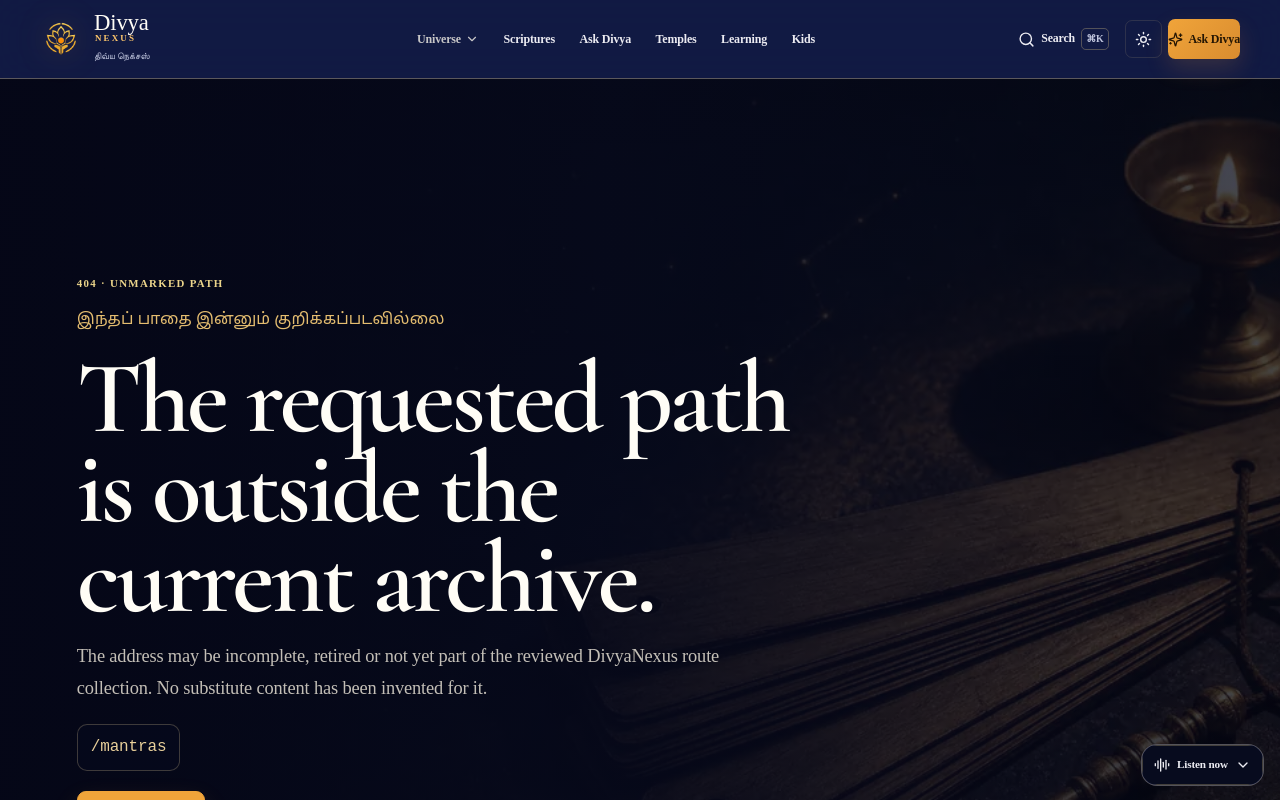
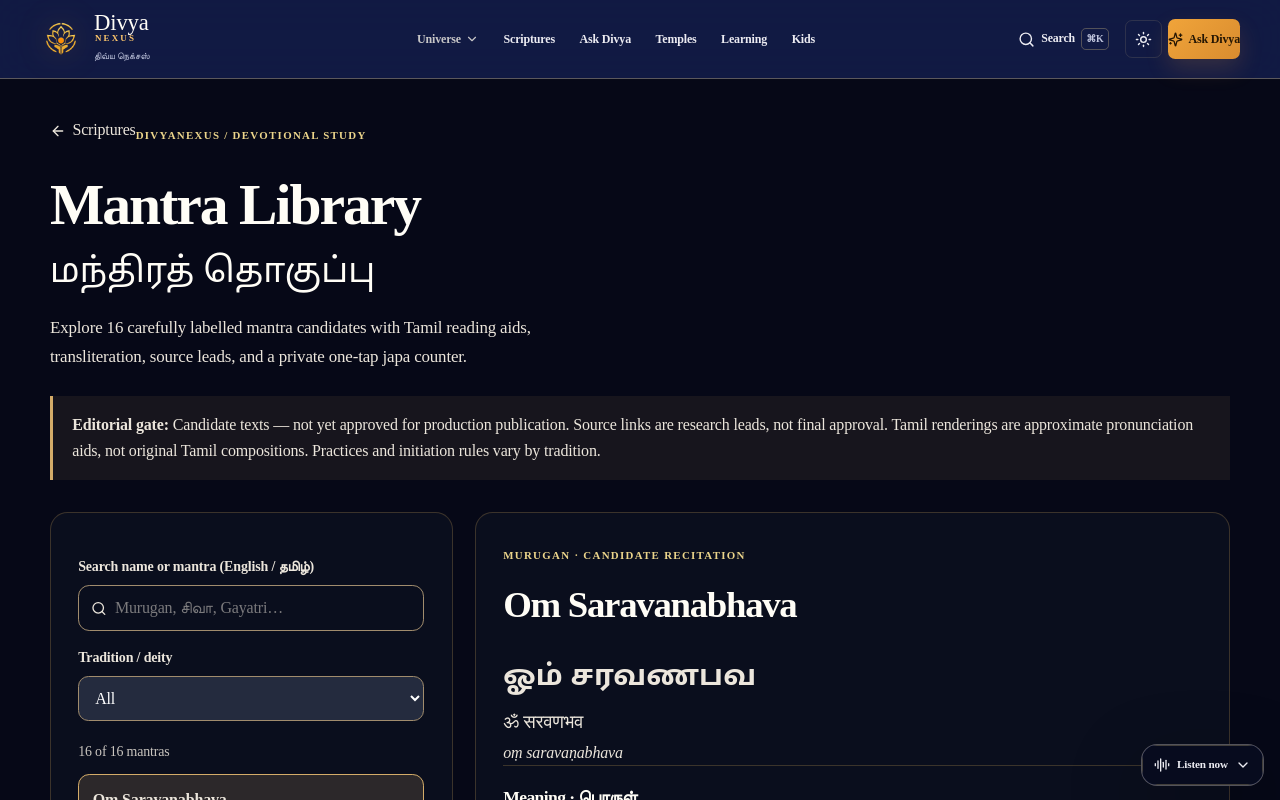
Before and after one commit to ssakthivel02/DivyaNexus, a React (Vite) app in the folder client/: page /mantras in a window 1280 px wide. Shown: the top 800 px of the page. Built offline with nearby package versions, Linux system fonts and the light colour scheme.

Commit message:
feat(mantras): register candidate library route

```diff
--- a/client/src/App.tsx
+++ b/client/src/App.tsx
@@ -31,6 +31,7 @@ const Home = lazy(() => import("@/pages/Home"));
 const KnowledgeNexus = lazy(() => import("@/pages/KnowledgeNexus"));
 const LegalPage = lazy(() => import("@/pages/LegalPage"));
 const Library = lazy(() => import("@/pages/Library"));
+const Mantras = lazy(() => import("@/pages/Mantras"));
 const NotFound = lazy(() => import("@/pages/NotFound"));
 const ScriptureReader = lazy(() => import("@/pages/ScriptureReader"));
 const SearchPage = lazy(() => import("@/pages/SearchPage"));
@@ -54,6 +55,7 @@ function AppRoutes({ onAsk, onSearch }: { onAsk: () => void; onSearch: () => voi
       <Route path="/ask-divya" component={AskDivya} />
       <Route path="/ask" component={AskDivya} />
       <Route path="/search" component={SearchPage} />
+      <Route path="/mantras" component={Mantras} />
       <Route path="/scriptures">{() => <ScriptureReader kind="scriptures" />}</Route>
       <Route path="/bhagavad-gita">{() => <ScriptureReader kind="bhagavad-gita" />}</Route>
       <Route path="/rig-veda">{() => <ScriptureReader kind="rig-veda" />}</Route>
```
